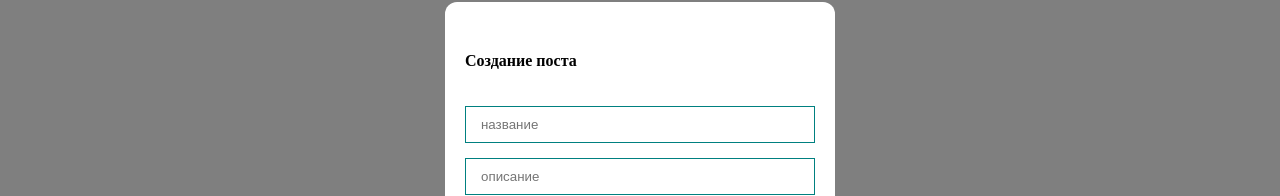
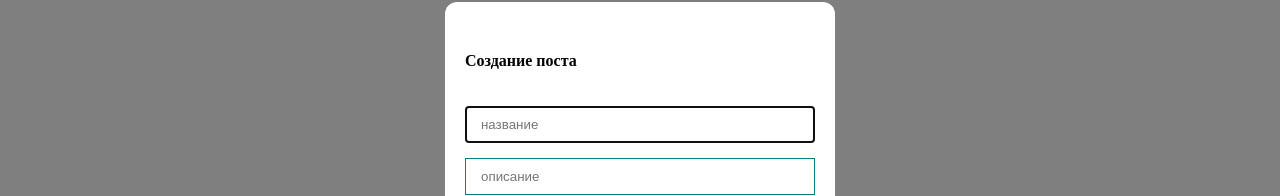
Before and after one commit to natapage/Vue, a Vue app: page / in a window 1280 px wide. Both pictures are taken after a click on the button "Создать пост". Shown: the part 258-454 px from the top of the page. Built offline with nearby package versions, Linux system fonts and the light colour scheme; no server answers.

Commit message:
feat: task

```diff
--- a/src/components/PostForm.vue
+++ b/src/components/PostForm.vue
@@ -1,7 +1,7 @@
 <template>
   <form @submit.prevent>
     <h4>Создание поста</h4>
-    <my-input v-model="post.title" type="text" placeholder="название" />
+    <my-input v-model="post.title" type="text" placeholder="название" focused />
     <my-input v-model="post.body" type="text" placeholder="описание" />
 
     <my-button
--- a/src/components/UI/MyInput.vue
+++ b/src/components/UI/MyInput.vue
@@ -1,5 +1,11 @@
 <template>
-  <input :value="modelValue" @input="updateInput" class="input" type="text" />
+  <input
+    ref="input"
+    :value="modelValue"
+    @input="updateInput"
+    class="input"
+    type="text"
+  />
 </template>
 
 <script>
@@ -7,11 +13,17 @@ export default {
   name: 'my-input',
   props: {
     modelValue: [String, Number],
+    focused: Boolean,
   },
   methods: {
     updateInput(event) {
       this.$emit('update:modelValue', event.target.value);
     },
+  },
+  mounted() {
+    if (this.focused) {
+      this.$refs.input.focus();
+    }
   },
 };
 </script>
```
